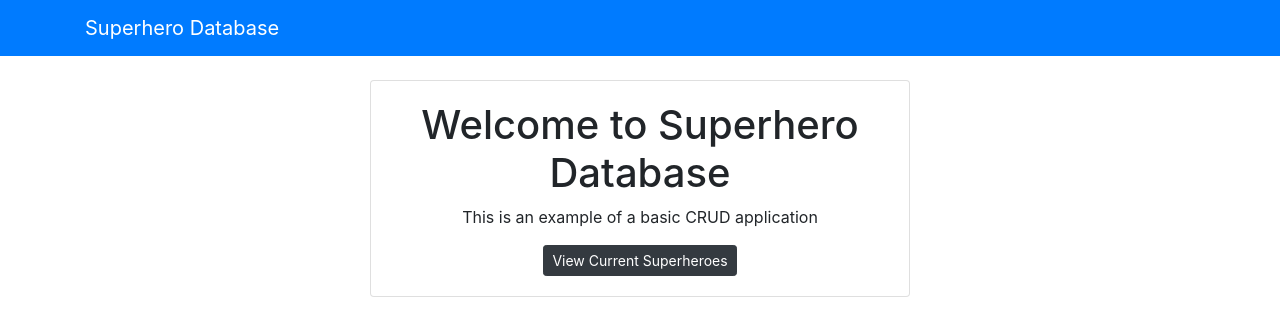
After one commit to cashmy/superhero_database, a Django app: template superhero_database/templates/pages/index.html in a window 1280 px wide. The commit adds this page. Shown: the top 336 px of the page. Run offline with Django 3.2, Linux system fonts and the light colour scheme; the template is opened without the code that fills it, so the values that code supplies are empty; some libraries are stand-ins or nearby versions.

Commit message:
Add a landing page. Added a navbar.

```diff
--- /dev/null
+++ b/superhero_database/pages/urls.py
@@ -0,0 +1,11 @@
+from django.urls import path
+from . import views
+from django.contrib.staticfiles.urls import staticfiles_urlpatterns
+
+app_name = 'pages'
+
+urlpatterns = [
+    path('', views.index, name='index'),
+]
+
+urlpatterns += staticfiles_urlpatterns()
--- a/superhero_database/superhero_database/urls.py
+++ b/superhero_database/superhero_database/urls.py
@@ -18,7 +18,8 @@ from django.urls import path, include
 from django.views.generic import RedirectView
 
 urlpatterns = [
+    path('pages/', include('pages.urls')),
     path('superheroes/', include('superheroes.urls')),
     path('admin/', admin.site.urls),
-    path('', RedirectView.as_view(url='/superheroes/'))
+    # path('', RedirectView.as_view(url='/pages/'))
 ]
--- a/superhero_database/templates/base.html
+++ b/superhero_database/templates/base.html
@@ -9,12 +9,14 @@
           href="https://stackpath.bootstrapcdn.com/bootstrap/4.3.1/css/bootstrap.min.css"
           integrity="sha384-ggOyR0iXCbMQv3Xipma34MD+dH/1fQ784/j6cY/iJTQUOhcWr7x9JvoRxT2MZw1T"
           crossorigin="anonymous">
-    <link rel="stylesheet"
-          type="text/css"
-          href="styles/styles.css">
+<!--    <link rel="stylesheet"-->
+<!--          type="text/css"-->
+<!--          href="styles/styles.css">-->
     <title>Superhero Database {% block title%} {% endblock %}</title>
 </head>
 <body>
+    <!-- NavBar -->
+    {% include 'partials/_navbar.html' %}
     <div class="container">
         <div class="row">
             <div class="col-md-6 m-auto">
@@ -22,5 +24,9 @@
             </div>
         </div>
     </div>
+
+    <script src="https://code.jquery.com/jquery-3.3.1.slim.min.js" integrity="sha384-q8i/X+965DzO0rT7abK41JStQIAqVgRVzpbzo5smXKp4YfRvH+8abtTE1Pi6jizo" crossorigin="anonymous"></script>
+    <script src="https://cdnjs.cloudflare.com/ajax/libs/popper.js/1.14.7/umd/popper.min.js" integrity="sha384-UO2eT0CpHqdSJQ6hJty5KVphtPhzWj9WO1clHTMGa3JDZwrnQq4sF86dIHNDz0W1" crossorigin="anonymous"></script>
+    <script src="https://stackpath.bootstrapcdn.com/bootstrap/4.3.1/js/bootstrap.min.js" integrity="sha384-JjSmVgyd0p3pXB1rRibZUAYoIIy6OrQ6VrjIEaFf/nJGzIxFDsf4x0xIM+B07jRM" crossorigin="anonymous"></script>
 </body>
 </html>
--- /dev/null
+++ b/superhero_database/templates/pages/index.html
@@ -0,0 +1,14 @@
+{% extends 'base.html' %}
+{% block content %}
+
+<div class="card text-center">
+    <div class="card-body">
+        <h1>Welcome to Superhero Database</h1>
+        <p>This is an example of a basic CRUD application</p>
+        <a class="btn btn-dark btn-sm" href="{% url 'superheroes:index' %}">
+            View Current Superheroes
+        </a>
+    </div>
+</div>
+
+{% endblock %}
--- /dev/null
+++ b/superhero_database/templates/partials/_navbar.html
@@ -0,0 +1,5 @@
+<nav class="navbar navbar-dark bg-primary mb-4">
+    <div class="container">
+        <a class="navbar-brand" href="/">Superhero Database</a>
+    </div>
+</nav>
--- a/superhero_database/templates/superheroes/detail.html
+++ b/superhero_database/templates/superheroes/detail.html
@@ -4,6 +4,7 @@
 
 <h2>  Superhero Details  </h2>
     <form method="POST">
+        <!-- Security token by Django -->
         {% csrf_token %}
         <label for="superhero.name">Name: </label>{{ superhero.name }} <br>
         <label for="superhero.alterEgo">Alter Ego: </label>{{ superhero.alterEgo }}<br>
```
Also changed, not shown: superhero_database/templates/superheroes/create.html (+9 -1 lines), superhero_database/templates/superheroes/delete.html (+7 -0 lines), superhero_database/templates/superheroes/update.html (+7 -0 lines), superhero_database/__init__.py (added), superhero_database/templates/superheroes/styles/styles.css (added).
